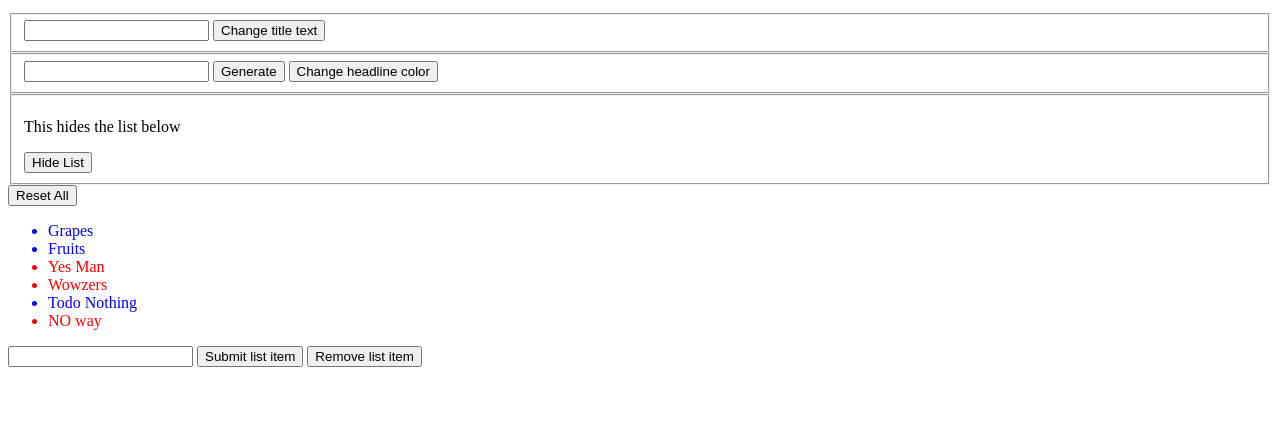
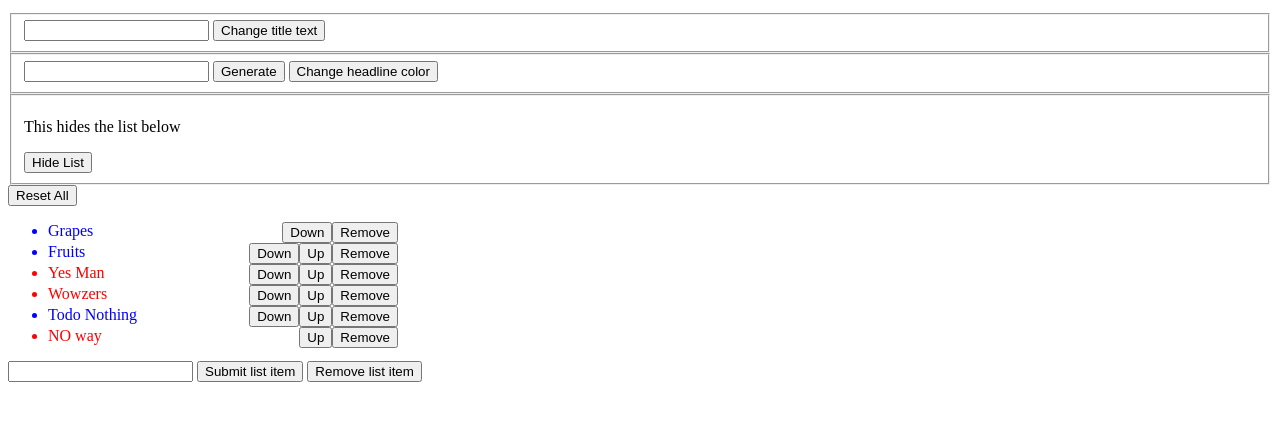
Before and after one commit to olliecee/LearningJS, a plain HTML site: page DOM Stuff/index.html in a window 1280 px wide. Shown: the part 101-522 px from the top of the page. Drawn offline with Linux system fonts and the light colour scheme.

Commit message:
More methods learned. Specifically traversing the DOM with relative elements

```diff
--- a/DOM Stuff/index.html
+++ b/DOM Stuff/index.html
@@ -3,6 +3,10 @@
 <head>
 <meta charset="UTF-8">
 <title>JavaScript DOM</title>
+<style>
+    ul {width: 350px}
+    ul li {clear: both}
+</style>
 </head>
 <body>
     <h1 id="heading">This is a heading</h1>
--- a/DOM Stuff/js/script.js
+++ b/DOM Stuff/js/script.js
@@ -69,6 +69,30 @@ theList.addEventListener('pointerover', function(event) {
 	}
 });
 
+theList.addEventListener('click', function(event) {
+	let button = event.target;
+	let li = button.parentNode;
+	let liRefUp = button.parentNode.previousElementSibling;
+	let liRefDown = button.parentNode.nextElementSibling;
+	let ul = li.parentNode;
+
+	if (button.className == 'up') {
+		if (liRefDown) {
+			ul.insertBefore(li, liRefUp);
+		}
+	}
+
+	if (button.className == 'down') {
+		if (liRefDown) {
+			ul.insertBefore(liRefDown, li);
+		}
+	}
+
+	if (button.className == 'remove') {
+		ul.removeChild(li);
+	}
+});
+
 listAddButton.addEventListener('click', (event) => {
 	event.preventDefault();
 
@@ -116,3 +140,40 @@ for (let i = 0; i < myList.length; i++) {
 for (let i = 0; i < errorList.length; i++) {
 	errorList[i].style.color = 'red';
 }
+
+for (let i = 0; i < theListItems.length; i++) {
+	let buttons,
+		remove = document.createElement('button'),
+		up = document.createElement('button'),
+		down = document.createElement('button');
+
+	remove.textContent = 'Remove';
+	up.textContent = 'Up';
+	down.textContent = 'Down';
+
+	remove.className = 'remove';
+	up.className = 'up';
+	down.className = 'down';
+
+	remove.style.cssFloat = 'right';
+	up.style.cssFloat = 'right';
+	down.style.cssFloat = 'right';
+
+	theListItems[i].appendChild(remove);
+
+	// Up Button
+	if (theListItems[i] == theListItems[0]) {
+		console.log('button up success');
+	}
+	else {
+		theListItems[i].appendChild(up);
+	}
+
+	// Down Button
+	if (theListItems[i] == theListItems[theListItems.length-1]) {
+		console.log('button down success')
+	}
+	else {
+		theListItems[i].appendChild(down);
+	}
+}
```
